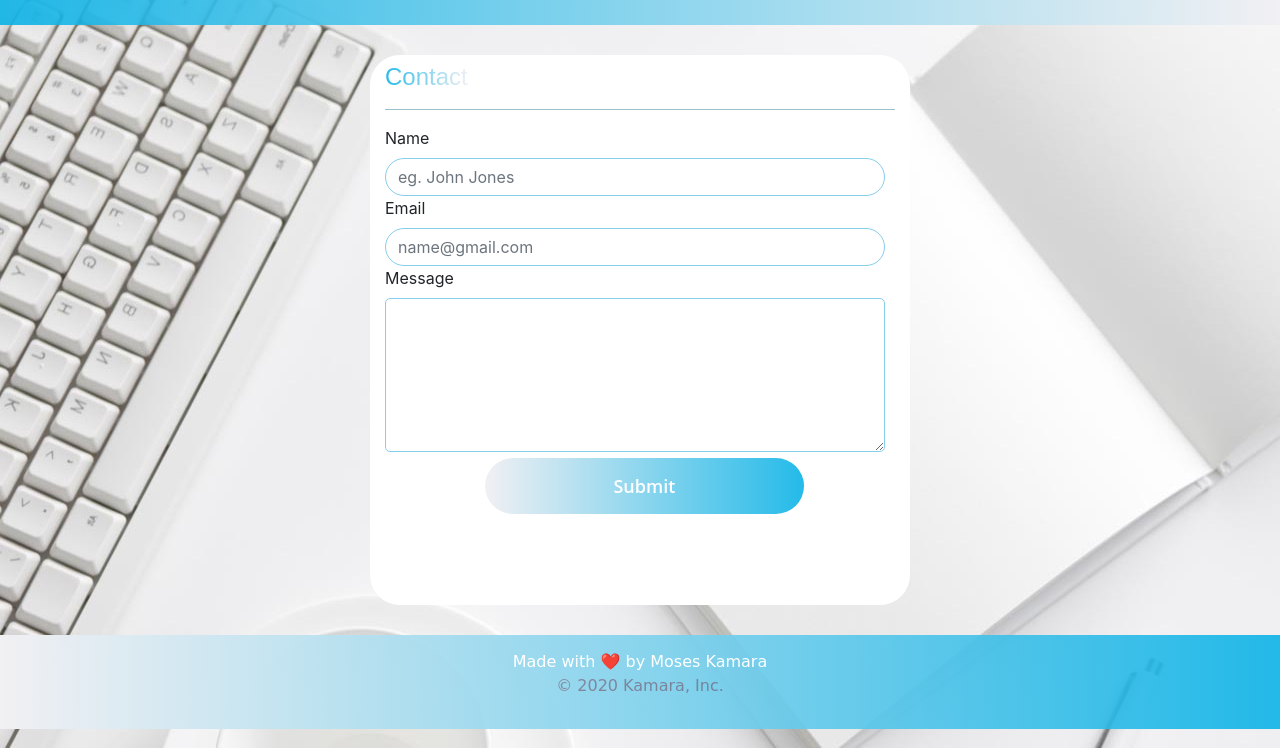
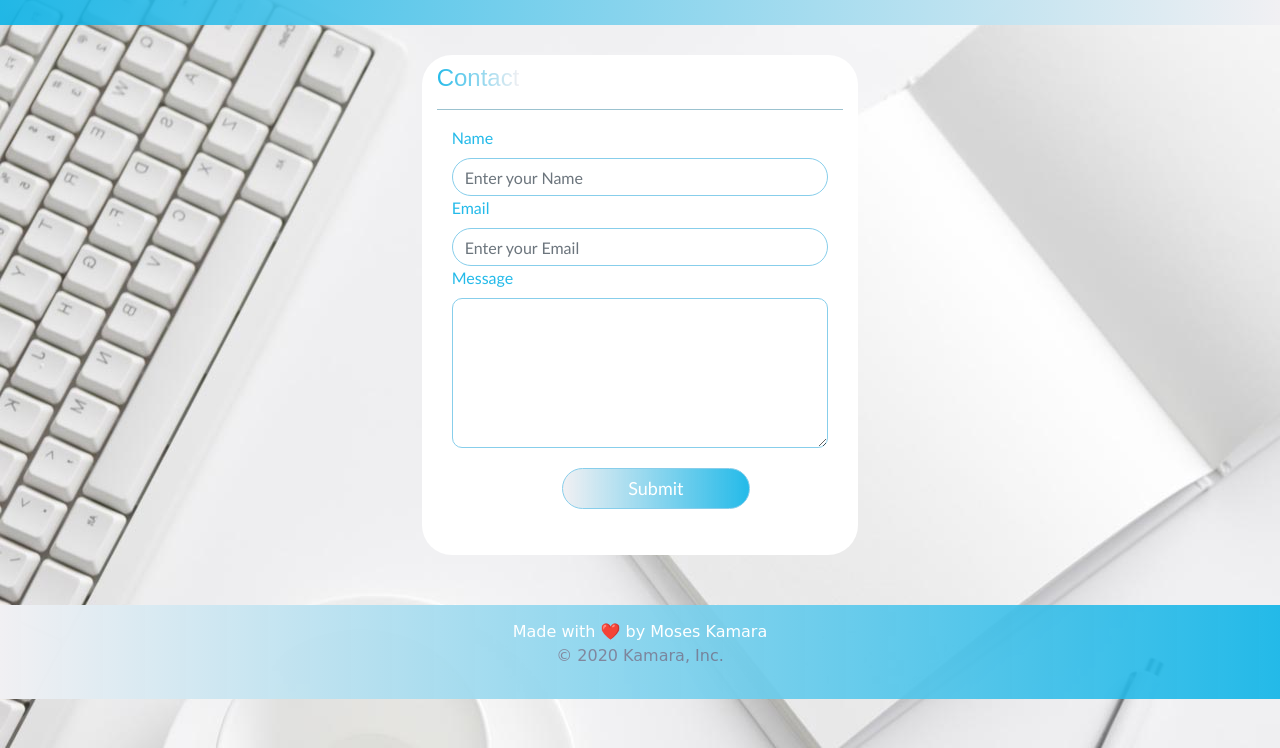
Before and after one commit to kamara-moses/Responsive-Portfolio, a plain HTML site: page contact.html in a window 1280 px wide. Shown: the part 52-800 px from the top of the page. Drawn offline with nearby package versions, Linux system fonts and the light colour scheme.

Commit message:
update contact.html

```diff
--- a/contact.html
+++ b/contact.html
@@ -31,28 +31,23 @@
 
     <!-----------Content----------->
     <section>
-        <div class='container'>
-            <div class='row'>
-                <div class='col'>
+        <div class='row d-flex justify-content-center'>
+            <div class='col-md-4'>
                 <h2>
                     <span class='color-text'>Contact</span>
                 </h2>
                 <hr color='lightblue'>
-                </div>
-                <div>
                 <form action='submit-form.php' name='myForm' method='post' target='_blank'>
                     <div class='form-group col-lg-12'>
                         <label for='formgroupNameInput'>Name</label>
-                            <input type='text' class='form-control' id='nameInput' placeholder='eg. John Jones'
-                                required>
+                        <input type='text' class='form-control' id='nameInput' placeholder='Enter your Name' required>
                         <label for='formGroupEmailInput'>Email</label>
-                            <input type='text' class='form-control' id='emailInput' placeholder='name@gmail.com'
+                        <input type='email' class='form-control' id='emailInput' placeholder='Enter your Email'
                             required>
                         <label for='text'>Message</label>
-                            <textarea name='message' class='form-control' id=message></textarea>
-                            <button id='submit'>Submit</button>
+                        <textarea type='textarea' name='message' class='form-control' id=message></textarea>
+                        <button id='submit' class='form-control'>Submit</button>
                 </form>
-                </div>
             </div>
         </div>
     </section>
--- a/main.css
+++ b/main.css
@@ -154,6 +154,15 @@ p {
     margin-bottom: 50px;
     height: auto;
 }
+.col-md-4 {
+    font-family: 'Gill Sans', 'Gill Sans MT', Calibri, 'Trebuchet MS', sans-serif;
+    background-color: rgb(255, 255, 255);
+    color: rgba(6, 177, 230, 0.877);
+    border-radius: 30px;
+    margin-top: 30px;
+    margin-bottom: 50px;
+    height: 500px;
+}
 
 /* change the styling within the <section class='contents'></section> */
 .col-md-6 img {
@@ -277,47 +286,30 @@ p {
     background-color: white;
 }
 
-/* change the width of the form input boxes here */
-.form-group {
-    width: 530px;
-}
-
 /* change the styling within the <div class='button-element'></div> here */
 #submit {
-    box-sizing: border-box;
-    height: 56px;
-    width: 318.656px;
-    margin: 160px;
-    margin-left: 100px;
     cursor: pointer;
+    width: 50%;
+    text-align: center;
+    font-size: 18px;
     background: -webkit-linear-gradient(left, rgb(241, 240, 243) 0%, rgba(6, 177, 230, 0.877) 100%);
-    border: none;
-    text-align: center;
-    font-family: "Open Sans";
-    font-size: 18px;
-    font-weight: 600;
+    margin: 20px 0 0 110px;
     color: rgb(255, 255, 255);
-    line-height: 1;
-    border-radius: 30px;
+}
+#message {
+    padding: 0 0 100px 0;
+    border-radius: 10px;
 }
 
 /* change the styling within the <textarea></textarea> here */
-#message {
-    position: absolute;
-    box-sizing: border-box;
-    padding: 0 0 120px 0;
-    width: 500px;
-    border: 1px solid rgb(227, 227, 227);
-    background-color: rgb(255, 255, 255);
-    border-radius: 5px;
-    border-color: skyblue;
-    font-family: 'Open Sans';
-    font-size: 16px;
-    color: rgb(0, 0, 0);
-    line-height: 1;
-    cursor: text;
-    white-space: pre-wrap;
-    overflow-wrap: break-word;
-    letter-spacing: normal;
-    text-indent: 0px;
-}
+/*@media (min-width: 576px) {
+    .container {
+      max-width: 540px;
+    }
+  }
+
+  @media (min-width: 768px) {
+    .container {
+      max-width: 720px;
+    }
+  }*/
```
Also changed, not shown: index.html (+2 -2 lines), 2 other files. Lines whose indentation alone changed are shown as unchanged.
